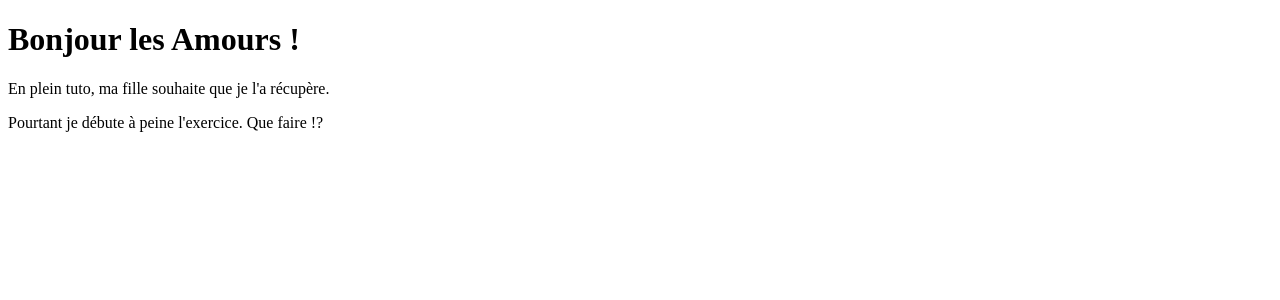
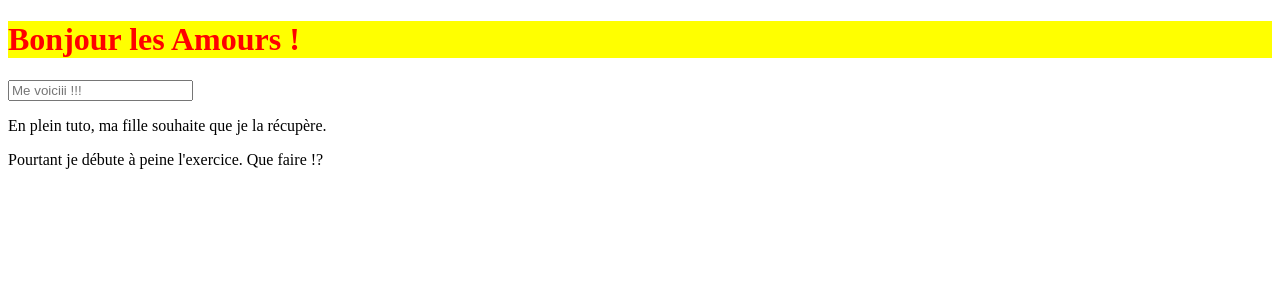
Before and after one commit to Mohya972/tutoreact, a React (Vite) app: page / in a window 1280 px wide. Shown: the top 300 px of the page. Built offline with nearby package versions, Linux system fonts and the light colour scheme.

Commit message:
Syntaxe JSX 04

```diff
--- a/src/App.jsx
+++ b/src/App.jsx
@@ -1,9 +1,13 @@
-const title = "Bonjour les <strong> Amours </strong> !"
+const title = "Bonjour les Amours !"
+const style = { color: "red", backgroundColor: "yellow" }
 
 function App() {
   return <>
-            <h1 id="title" className="title" dangerouslySetInnerHTML={{__html: title}}></h1>
-            <p> En plein tuto, ma fille souhaite que je l'a récupère. </p>
+            <h1 id="title" className="title" style={style}>{title}</h1>
+
+            <input type="text" placeholder="Me voiciii !!!" />
+
+            <p> En plein tuto, ma fille souhaite que je la récupère. </p>
             <p> Pourtant je débute à peine l'exercice. Que faire !?</p>
           </>
 }
```
